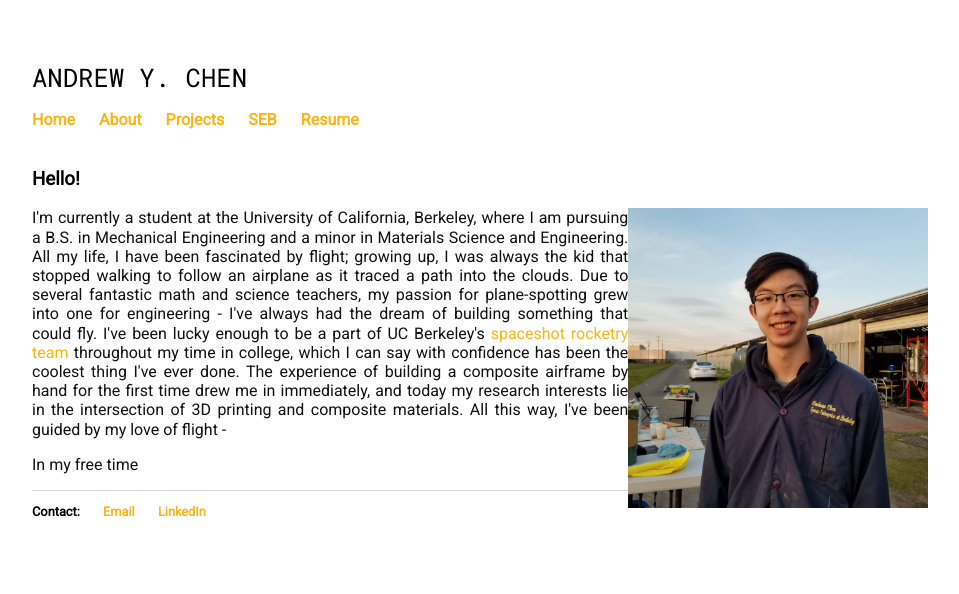
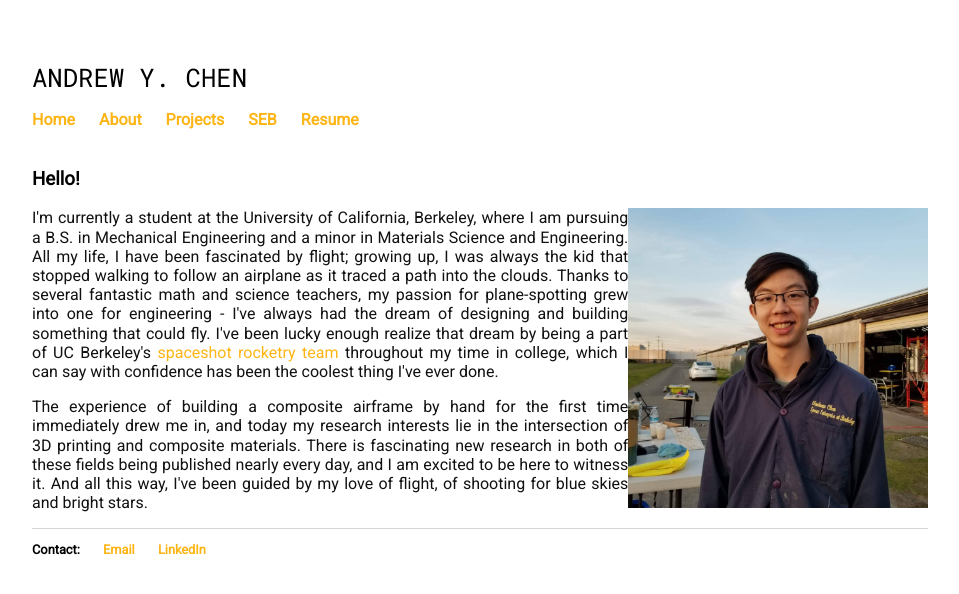
Before and after one commit to carbonheliumnitrogen/carbonheliumnitrogen.github.io, a Jekyll site: the page built from about.html, in a window 1280 px wide. Shown: the top 594 px of the page, without its empty margins (160-1119 px from the left). Built offline with Jekyll 4.4.1, drawn with Linux system fonts in a browser that asks for light colours.

Commit message:
Update about.html

```diff
--- a/about.html
+++ b/about.html
@@ -12,7 +12,8 @@
 </head>
 <div>
 	<h3> Hello! </h3>
-	<img id="me" src="me.jpeg"  height="300px" align="right"> <p> I'm currently a student at the University of California, Berkeley, where I am pursuing a B.S. in Mechanical Engineering and a minor in Materials Science and Engineering. All my life, I have been fascinated by flight; growing up, I was always the kid that stopped walking to follow an airplane as it traced a path into the clouds. Due to several fantastic math and science teachers, my passion for plane-spotting grew into one for engineering - I've always had the dream of building something that could fly. I've been lucky enough to be a part of UC Berkeley's <a href="/seb.html">spaceshot rocketry team</a> throughout my time in college, which I can say with confidence has been the coolest thing I've ever done. The experience of building a composite airframe by hand for the first time drew me in immediately, and today my research interests lie in the intersection of 3D printing and composite materials. All this way, I've been guided by my love of flight - </p>
+	<img id="me" src="me.jpeg"  height="300px" align="right" padding-left="30px"> <p> I'm currently a student at the University of California, Berkeley, where I am pursuing a B.S. in Mechanical Engineering and a minor in Materials Science and Engineering. All my life, I have been fascinated by flight; growing up, I was always the kid that stopped walking to follow an airplane as it traced a path into the clouds. Thanks to several fantastic math and science teachers, my passion for plane-spotting grew into one for engineering - I've always had the dream of designing and building something that could fly. I've been lucky enough realize that dream by being a part of UC Berkeley's <a href="/seb.html">spaceshot rocketry team</a> throughout my time in college, which I can say with confidence has been the coolest thing I've ever done. </p>
 
-	<p>  In my free time </p>
+<p> The experience of building a composite airframe by hand for the first time immediately drew me in, and today my research interests lie in the intersection of 3D printing and composite materials. There is fascinating new research in both of these fields being published nearly every day, and I am excited to be here to witness it. And all this way, I've been guided by my love of flight, of shooting for blue skies and bright stars. </p>
+
 </div>
```
